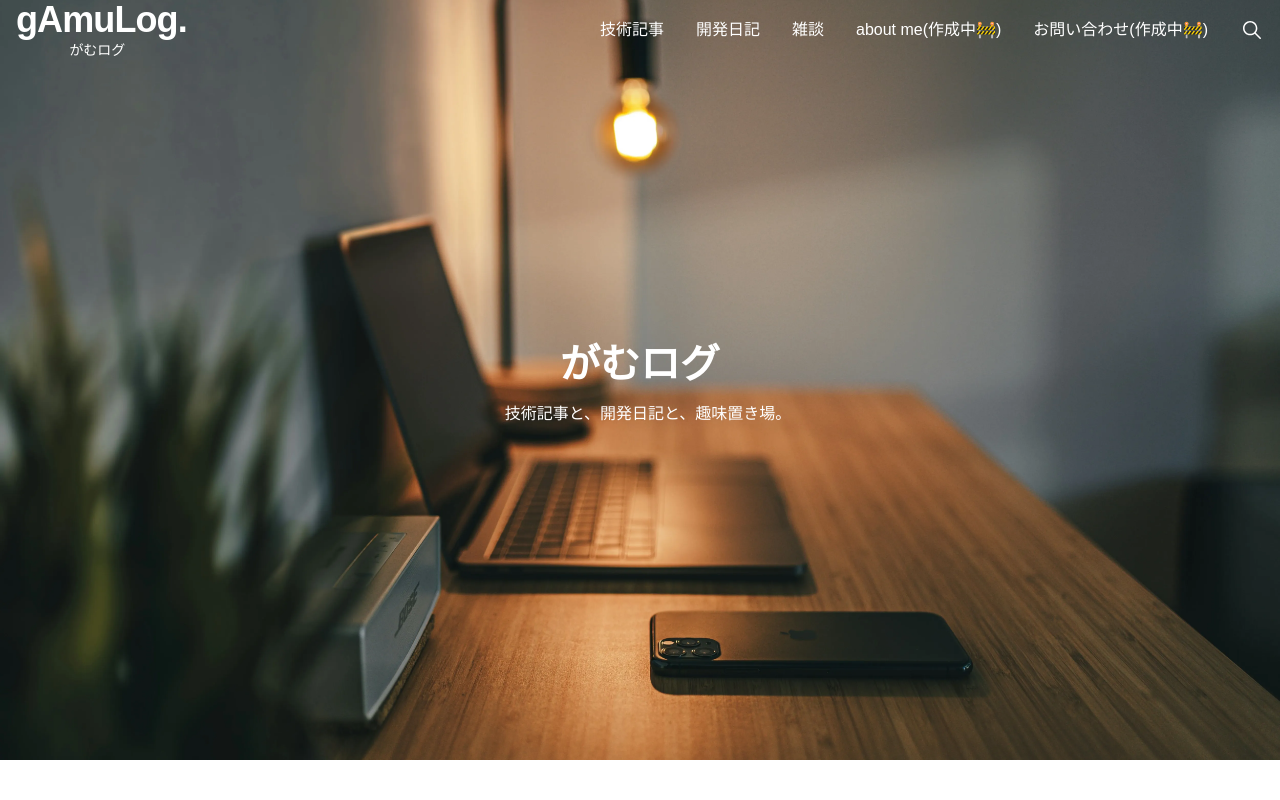
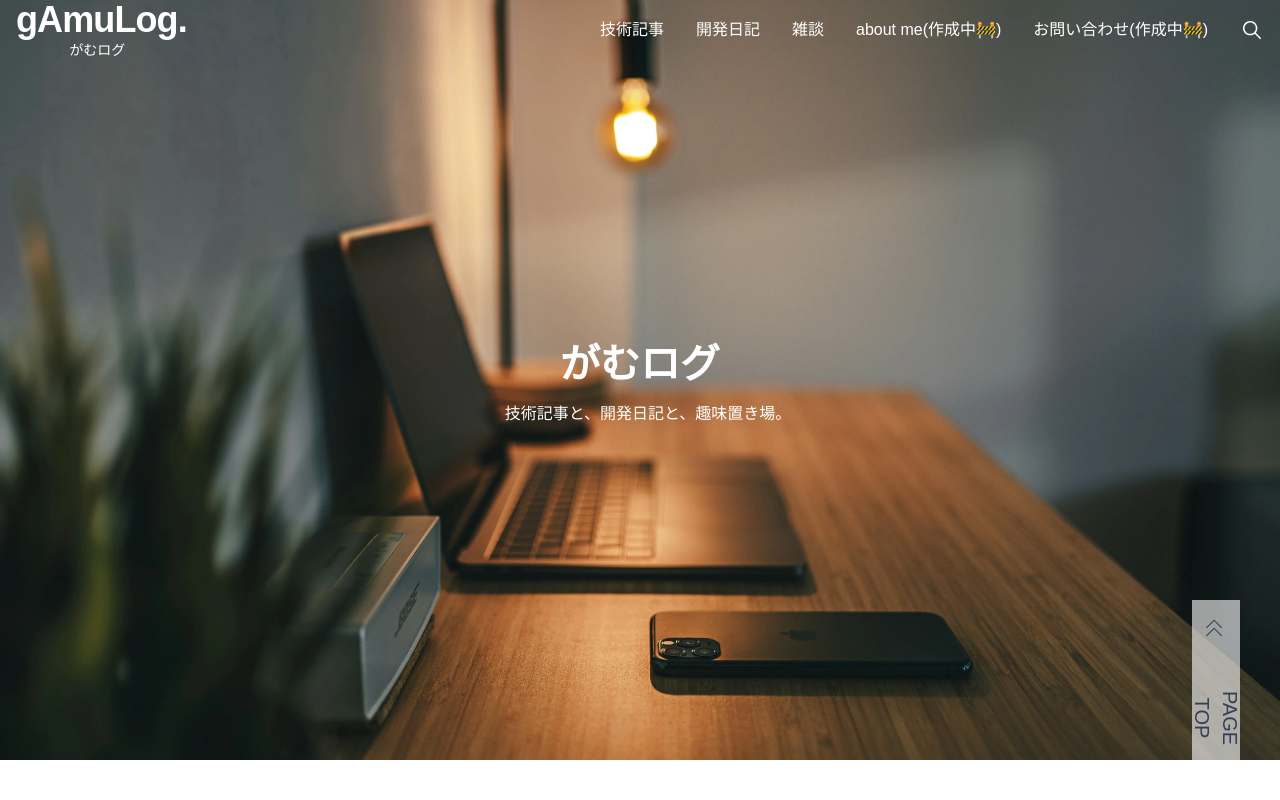
Before and after one commit to gamuprog/gAmuLog, a Next.js app in the folder app/: page / in a window 1280 px wide. Shown: the top 800 px of the page. Built offline with nearby package versions, Linux system fonts and the light colour scheme; a web font is replaced by a local one.

Commit message:
scrolltotop

```diff
--- a/app/src/app/page.tsx
+++ b/app/src/app/page.tsx
@@ -3,6 +3,7 @@ import { Metadata } from "next";
 import { HomeHeader } from "@/components/home/HomeHeader";
 import { HomeSection } from "@/components/home/HomeSection";
 import { getAllPosts } from "@/lib/api";
+import ScrollToTopButton from "@/components/button/ScrollToTopButton";
 
 export const metadata: Metadata = {
   alternates: {
@@ -72,6 +73,7 @@ export default async function Index() {
         className="bg-gray-100"
         viewMoreTo="/lifestyle-hobby"
       />
+      <ScrollToTopButton />
     </main>
   );
 }
--- /dev/null
+++ b/app/src/components/button/ScrollToTopButton.tsx
@@ -0,0 +1,24 @@
+"use client";
+
+import { SlArrowUp } from "react-icons/sl";
+
+export default function ScrollToTopButton() {
+  const handleClick = () => {
+    window.scrollTo({ top: 0, behavior: "smooth" });
+  };
+
+  return (
+    <button
+      onClick={handleClick}
+      className="w-12 h-44 fixed bottom-6 right-10 px-2 py-2 bg-white bg-opacity-60 text-slate-700 hidden md:flex flex-col items-center"
+    >
+      <div className="relative h-10 w-7 mb-4">
+        <SlArrowUp className="absolute top-2 left-1" />
+        <SlArrowUp className="absolute top-4 left-1" />
+      </div>
+      <div className="relative h-32 w-24">
+        <div className="w-24 rotate-90 text-xl absolute top-8">PAGE TOP</div>
+      </div>
+    </button>
+  );
+}
--- a/app/src/components/footer/Footer.tsx
+++ b/app/src/components/footer/Footer.tsx
@@ -14,6 +14,7 @@ export function Footer() {
         </h3>
         <div className="mr-2 text-sm">がむログ</div>
       </div>
+
       <div className="flex justify-center">
         <FooterItems />
       </div>
```
